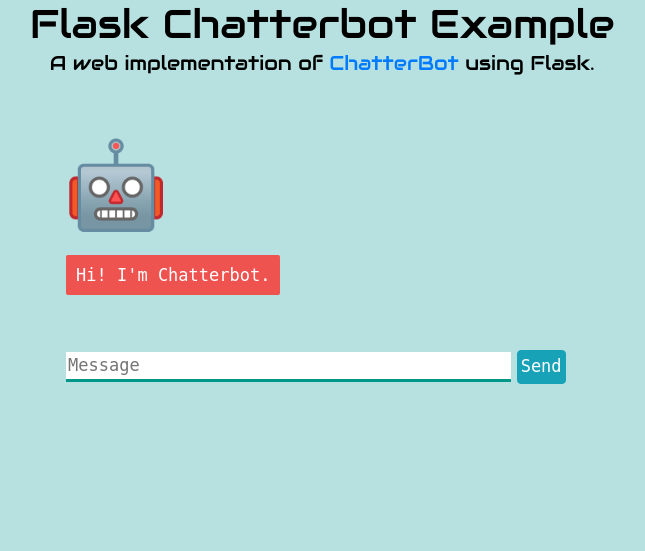
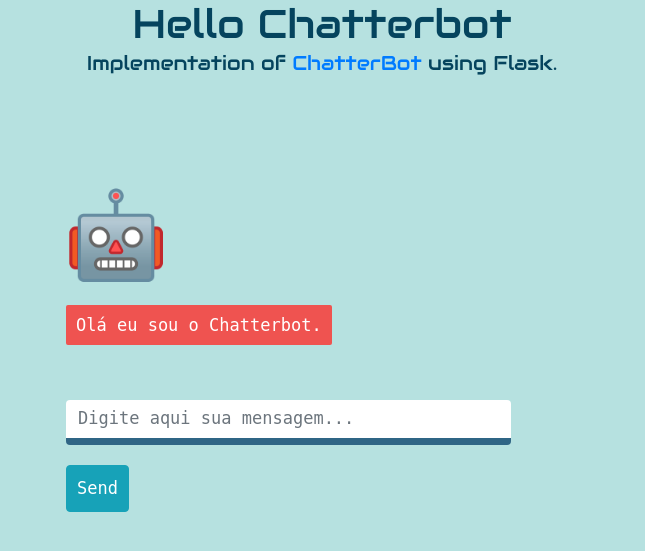
Before and after one commit to drsantos20/chatterbot-sandbox, a Flask app: page / in a window 1280 px wide. Shown: the top 551 px of the page, without its empty margins (318-963 px from the left). Run offline with Flask 2, Linux system fonts and the light colour scheme; some libraries are stand-ins or nearby versions.

Commit message:
chore: small improvements

```diff
--- a/app.py
+++ b/hello.py
@@ -1,5 +1,3 @@
-# coding:utf-8
-
 from flask import Flask, render_template, request
 from chatterbot import ChatBot
 from chatterbot.trainers import ChatterBotCorpusTrainer, ListTrainer
@@ -21,6 +19,11 @@
     "Como posso te ajudar?",
 ])
 
+trainer.train([
+    "Preciso de uma informação",
+    "Qual seria a informação?",
+])
+
 
 @app.route("/")
 def home():
@@ -32,5 +35,10 @@
     return str(english_bot.get_response(userText))
 
 
+@app.route('/hello')
+def hello():
+    return 'Hello, World!'
+
+
 if __name__ == "__main__":
     app.run()
--- a/static/css/style.css
+++ b/static/css/style.css
@@ -3,12 +3,14 @@
     background-color: #b6e1e0;
 }
 
-.robot-image {
+#robot-image {
     padding-top: 50px;
+    text-align: left;
+    padding-bottom: 25px;
 }
 
 h1 {
-    color: black;
+    color: #05445E;
     margin-bottom: 0;
     margin-top: 0;
     text-align: center;
@@ -16,7 +18,7 @@
 }
 
 h3 {
-    color: black;
+    color: #05445E;
     font-size: 20px;
     margin-top: 3px;
     text-align: center;
@@ -39,13 +41,14 @@
 #textInput {
     width: 87%;
     border: none;
-    border-bottom: 3px solid #009688;
+    border-bottom: 7px solid #2F6585;
     font-family: monospace;
     font-size: 17px;
 }
 
 #buttonInput {
-    padding: 3px;
+    margin-top:20px;
+    padding: 10px;
     font-family: monospace;
     font-size: 17px;
 }
@@ -59,7 +62,7 @@
 }
 
 .userText span {
-    background-color: #009688;
+    background-color: #2F6585;
     padding: 10px;
     border-radius: 2px;
 }
--- a/templates/index.html
+++ b/templates/index.html
@@ -5,18 +5,19 @@
       <link rel="stylesheet" type="text/css" href="/static/css/style.css">
       <link rel="stylesheet" href="https://fonts.googleapis.com/css?family=Audiowide">
       <script src="https://ajax.googleapis.com/ajax/libs/jquery/3.2.1/jquery.min.js"></script>
+      <link rel="icon" href="/static/img/robot.png">
    </head>
    <body>
-    <h1>Flask Chatterbot Example</h1>
-    <h3>A web implementation of <a href="https://github.com/gunthercox/ChatterBot">ChatterBot</a> using Flask.</h3>
+      <h1>Hello Chatterbot</h1>
+      <h3>Implementation of <a href="https://chatterbot.readthedocs.io/en/stable/quickstart.html">ChatterBot</a> using Flask.</h3>
       <div>
          <div id="chatbox">
-        <div id="robot-image" style="text-align: left; padding-bottom: 25px;"><img src="/static/img/robot.png" width="100" alt="My Image"  /></div>
-        <p class="botText"><span>Hi! I'm Chatterbot.</span></p>
+            <div id="robot-image"><img src="/static/img/robot.png" width="100" alt="My Image"  /></div>
+            <p class="botText"><span>Olá eu sou o Chatterbot.</span></p>
          </div>
          <div id="userInput">
-        <input id="textInput" type="text" name="msg" placeholder="Message">
-        <!-- <input id="buttonInput" type="submit" value="Send"> -->
+            <!-- <input id="textInput" type="text" name="msg" placeholder="Message"> -->
+            <input id="textInput" class="form-control" type="text" name="msg" placeholder="Digite aqui sua mensagem...">
             <input class="btn btn-info" id="buttonInput" type="submit" value="Send">
          </div>
          <script>
@@ -26,6 +27,7 @@
               $("#textInput").val("");
               $("#chatbox").append(userHtml);
               document.getElementById('userInput').scrollIntoView({block: 'start', behavior: 'smooth'});
+              // função em jquery / ajax para capturar a resposta do bot e fazer o append no HTML
               $.get("/get", { msg: rawText }).done(function(data) {
                 var botHtml = '<p class="botText"><span>' + data + '</span></p>';
                 $("#chatbox").append(botHtml);
```
Also changed, not shown: tests/test_app.py (added, +8 -0 lines), tests/__init__.py (added). Lines whose indentation alone changed are shown as unchanged.
